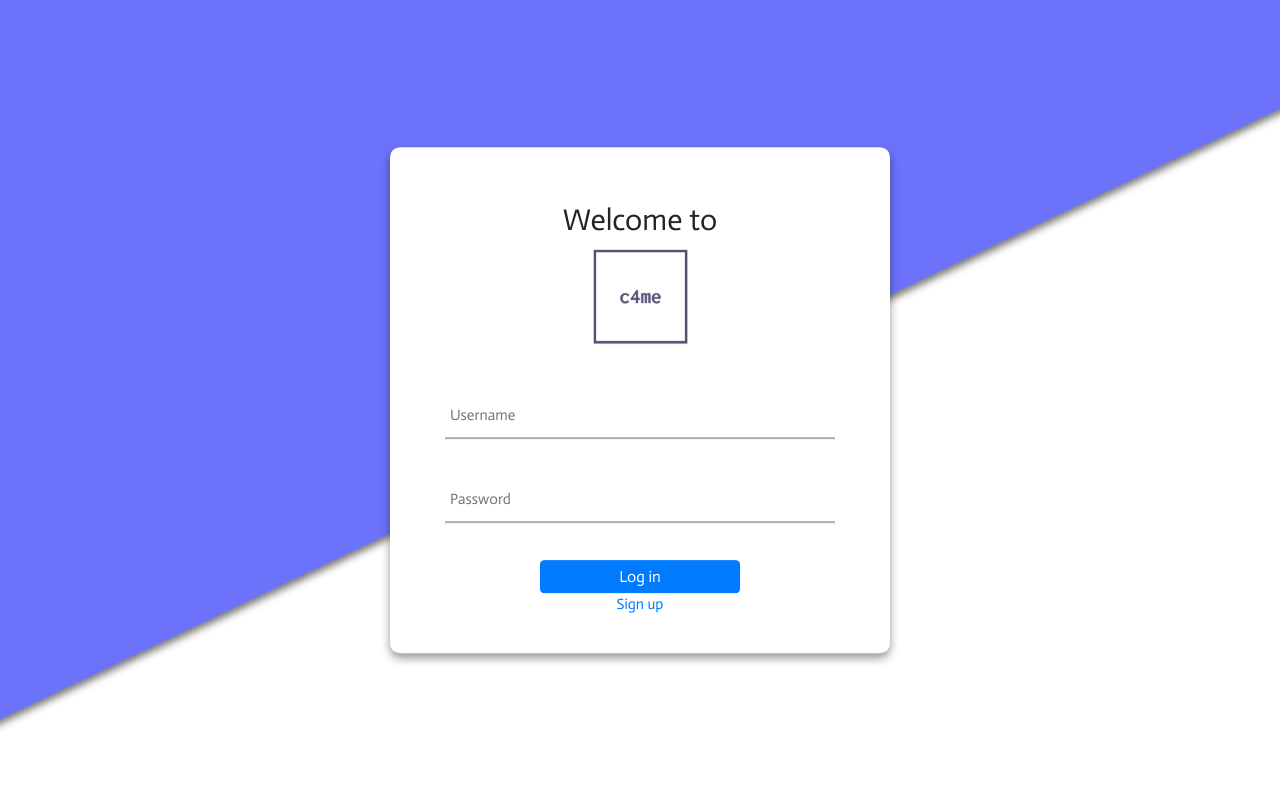
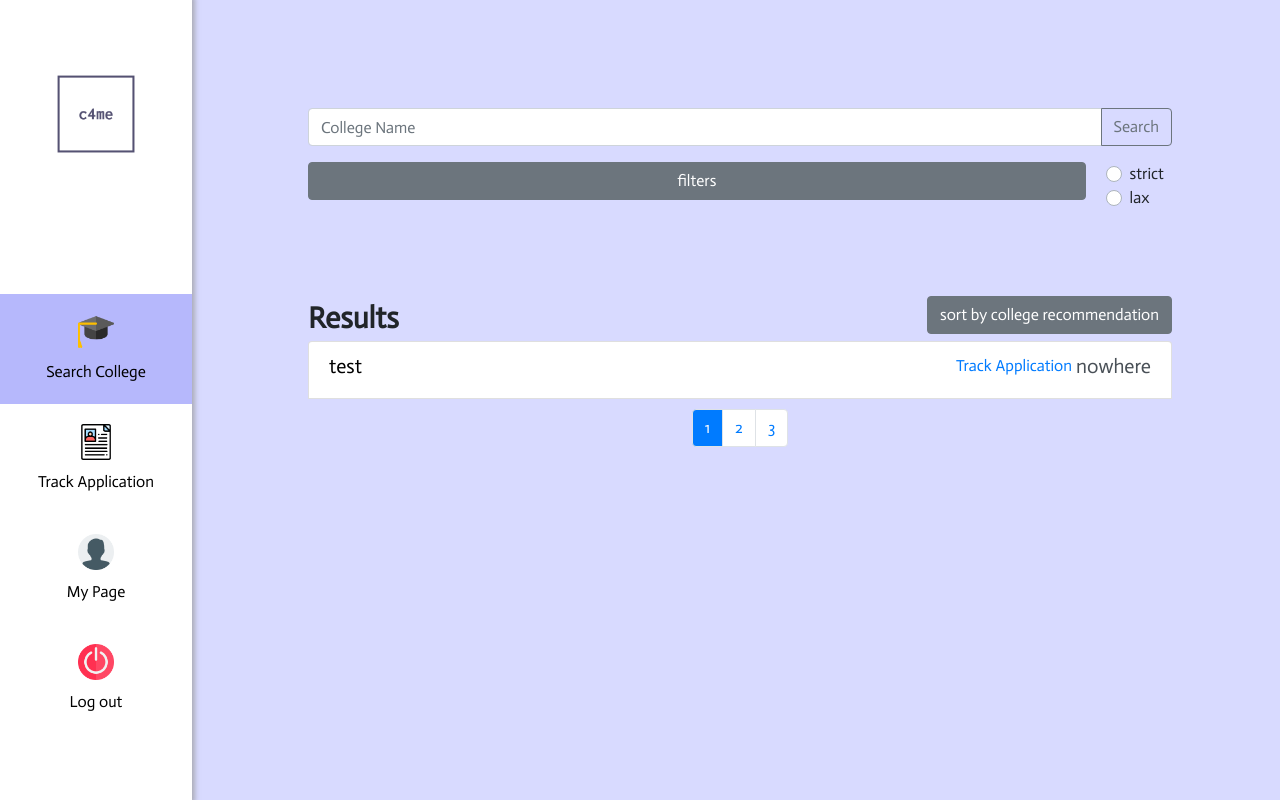
Before and after one commit to RongYu98/DRAX, a React (Create React App) app in the folder front_end/react_app/: page /main in a window 1280 px wide. Before the commit this address led to /login. Built offline with nearby package versions, Linux system fonts and the light colour scheme.

Commit message:
incorporated front end js

```diff
--- a/front_end/react_app/public/index.html
+++ b/front_end/react_app/public/index.html
@@ -4,6 +4,7 @@
     <meta charset="utf-8" />
     <meta name="viewport" content="width=device-width, initial-scale=1" />
     <meta name="theme-color" content="#000000" />
+    <link rel=”shortcut icon” href=”%PUBLIC_URL%/favicon.png">
     <meta
       name="description"
       content="Web site created using create-react-app"
@@ -18,7 +19,7 @@
       It will be replaced with the URL of the `public` folder during the build.
       Only files inside the `public` folder can be referenced from the HTML.
 
-      Unlike "/favicon.ico" or "favicon.ico", "%PUBLIC_URL%/favicon.ico" will
+      Unlike "/favicon.png" or "favicon.png", "%PUBLIC_URL%/favicon.png" will
       work correctly both with client-side routing and a non-root public URL.
       Learn how to configure a non-root public URL by running `npm run build`.
     -->
@@ -38,5 +39,6 @@
       To begin the development, run `npm start` or `yarn start`.
       To create a production bundle, use `npm run build` or `yarn build`.
     -->
+
   </body>
 </html>
--- a/front_end/react_app/src/common/Constants.js
+++ b/front_end/react_app/src/common/Constants.js
@@ -1,5 +1,5 @@
 const SERVER_URL = "http://localhost:9000";
 const STATUS_OK = 200; // shouldve created this sooner
-const DEBUGGING = false;
+const DEBUGGING = true;
 
 export {SERVER_URL, STATUS_OK, DEBUGGING};
--- /dev/null
+++ b/front_end/react_app/src/components/Dashboard_Right/CollegeItem.js
@@ -0,0 +1,51 @@
+import React from "react";
+
+
+class CollegeItem extends React.Component{
+
+    constructor(props) {
+        super(props);
+        this.state = {
+            display : {display: "None"}
+        }
+
+        this.show_college_details = this.show_college_details.bind(this);
+    }
+
+    show_college_details(event){
+        this.setState({display: {display: (this.state.display.display === "None") ? "flex" : "None"}});
+    }
+
+    render() {
+        let {state, name, institution, admission_rate, tuition, debt, completion, ranking, size} = this.props.data;
+        return(
+            <React.Fragment>
+                <button className="list-group-item list-group-item-action" onClick={this.show_college_details}>
+                    <h5 className="college-name">{name}</h5>
+                    <a href="#">Track Application</a>
+                    <h5>{state}</h5>
+                </button>
+                <div className="item-info" style={this.state.display}>
+                    <table>
+                        <tbody>
+                        <tr>
+                            <td><b>{institution}</b><br/><label>Institution</label></td>
+                            <td><b>{admission_rate}</b><br/><label>Admission rate</label></td>
+                            <td><b>{completion}</b><br/><label>Completion rate</label></td>
+                            <td/>
+                        </tr>
+                        <tr>
+                            <td><b>{tuition}</b><br/><label>Tuition</label></td>
+                            <td><b>{debt}</b><br/><label>Median debt amount</label></td>
+                            <td><b>{ranking}</b><br/><label>Ranking</label></td>
+                            <td><b>{size}</b><br/><label>Size</label></td>
+                        </tr>
+                        </tbody>
+                    </table>
+                </div>
+            </React.Fragment>
+        )
+    }
+}
+
+export default CollegeItem;
--- a/front_end/react_app/src/components/Dashboard/SearchCollege.js
+++ b/front_end/react_app/src/components/Dashboard_Right/SearchCollege.js
@@ -1,12 +1,83 @@
 import React from "react";
 import '../../gui/css/search_college.css';
+import CollegeItem from "./CollegeItem";
 
 class SeachCollege extends React.Component{
+
+    static show = {
+        display : "flex"
+    }
+
+    static hide = {
+        display: "None"
+    }
+
     constructor(props) {
         super(props);
+        this.filter_dropdown_content = React.createRef();
+        this.state = {
+            show_filter: false,
+            ranking_value: "-",
+            current_page_num: 1
+        }
+
+        this.filter_drop_down_clicked = this.filter_drop_down_clicked.bind(this);
+        this.slider_input = this.slider_input.bind(this);
+        this.page_clicked = this.page_clicked.bind(this);
+
+        this.current_page_btn = React.createRef();
     }
 
+
+    filter_drop_down_clicked(event){
+
+        this.setState({show_filter: !this.state.show_filter});
+    }
+
+    slider_input(event){
+        let new_value = event.target.value;
+        if (new_value === "0"){
+            new_value = "-";
+        }else{
+            new_value = (new_value === "601") ? "600+" : new_value;
+        }
+        console.log(new_value);
+        this.setState({ranking_value:new_value});
+    }
+
+    page_clicked(event){
+       let button = event.target;
+       let number = button.innerHTML;
+       this.setState({current_page_num: parseInt(number)})
+    }
+
+    // this will depend on the colleges
+    get_page_buttons(){
+        let page_list = [];
+        for(let i = 1 ; i <= 3; i++){
+            page_list.push(
+                <li  key={`key-${i}`} className="page-item">
+                    <button ref={(ref) => {
+                        if(this.state.current_page_num === i){
+                            this.current_page_btn = ref;
+                        }
+                    }}onClick={this.page_clicked} className={`page-link shadow-none ${(i === this.state.current_page_num) ? "active" : ""}`}>{i}</button>
+                </li>
+            )
+        }
+        return page_list;
+    }
+
+    // dont know where to pull this data from
+    get_colleges(){
+
+    }
+
+
+
     render() {
+        let dummy_page_lists = this.get_page_buttons();
+
         return (
             <div className="right-content">
                 <div className="wrap-search-result">
@@ -24,11 +95,10 @@ class SeachCollege extends React.Component{
                         </div>
                         <div className="filters-box">
                             <div className="filters-dropdown">
-                                <button className="btn btn-secondary shadow-none" type="button"
-                                        id="filters-dropdown-btn">
+                                <button className="btn btn-secondary shadow-none" type="button" id="filters-dropdown-btn" onClick={this.filter_drop_down_clicked}>
                                     filters
                                 </button>
-                                <div id="filters-dropdown-content">
+                                <div style={(this.state.show_filter) ? SeachCollege.show : SeachCollege.hide} ref={this.filter_dropdown_content}  id="filters-dropdown-content">
                                     <table>
                                         <tbody>
                                         <tr>
@@ -39,11 +109,11 @@ class SeachCollege extends React.Component{
                                                            max={100}/>
                                                 </div>
                                             </td>
-                                            <td><b>Max ranking</b><span id="ranking-val">-</span>
+                                            <td><b>Max ranking</b><span id="ranking-val">{this.state.ranking_value}</span>
                                                 <div className="wrap-filter">
                                                     {/* 0 means no preference, 601 means 600 + */}
                                                     <input type="range" min={0} max={601} defaultValue={0}
-                                                           className="slider" id="ranking"/>
+                                                           className="slider" id="ranking" onInput={this.slider_input}/>
                                                 </div>
                                             </td>
                                             <td><b>Major</b>
@@ -203,71 +273,16 @@ class SeachCollege extends React.Component{
                         {/* Initially, there should be no tags inside the tag below. */}
                         {/* Frontend ajax should add tags with data inside the tag below */}
                         <div className="list-group" id="college-list">
-                            <button className="list-group-item list-group-item-action">
-                                {/* data should be included inside h5 tag */}
-                                <h5 className="college-name">State University of New York, Albany</h5>
-                                {/* replace # with Track Application menu end point  */}
-                                <a href="#">Track Application</a>
-                                {/* data should be included inside h5 tag */}
-                                <h5>NY</h5>
-                            </button>
-                            <div className="item-info">
-                                <table>
-                                    <tbody>
-                                    <tr>
-                                        {/* data should be included inside b tags */}
-                                        <td><b>Public</b><br/><label>Institution</label></td>
-                                        <td><b>50%</b><br/><label>Admission rate</label></td>
-                                        <td><b>90%</b><br/><label>Completion rate</label></td>
-                                        <td/>
-                                    </tr>
-                                    <tr>
-                                        <td><b>$20000</b><br/><label>Tuition</label></td>
-                                        <td><b>$20000</b><br/><label>Median debt amount</label></td>
-                                        <td><b>100</b><br/><label>Ranking</label></td>
-                                        <td><b>5000</b><br/><label>Size</label></td>
-                                    </tr>
-                                    </tbody>
-                                </table>
-                            </div>
-                            <button className="list-group-item list-group-item-action">
-                                <h5 className="college-name">State University of New York, Stony Brook</h5>
-                                <a href="#">Track Application</a>
-                                <h5>NY</h5>
-                            </button>
-                            <div className="item-info">
-                                <table>
-                                    <tbody>
-                                    <tr>
-                                        <td><b>Public</b><br/><label>Institution</label></td>
-                                        <td><b>50%</b><br/><label>Admission rate</label></td>
-                                        <td><b>90%</b><br/><label>Completion rate</label></td>
-                                        <td/>
-                                    </tr>
-                                    <tr>
-                                        <td><b>$20000</b><br/><label>Tuition</label></td>
-                                        <td><b>$20000</b><br/><label>Median debt amount</label></td>
-                                        <td><b>100</b><br/><label>Ranking</label></td>
-                                        <td><b>5000</b><br/><label>Size</label></td>
-                                    </tr>
-                                    </tbody>
-                                </table>
-                            </div>
+                            <CollegeItem data= { {name: "test", state: "nowhere", institution: "public" , admission_rate: "50%", tuition:"$2000", debt:"$20000", completion: "90%", ranking: "100", size: "5000"}}/>
                         </div>
                         <nav>
                             {/* Initially, there should be no tags inside the tag below. */}
                             <ul className="pagination" id="pagination">
                                 {/* "active" class below means the current active page button  */}
                                 {/* first page button must be active in default after completing search */}
-                                <li className="page-item">
-                                    <button className="page-link shadow-none active">1</button>
-                                </li>
-                                <li className="page-item">
-                                    <button className="page-link shadow-none">2</button>
-                                </li>
-                                <li className="page-item">
-                                    <button className="page-link shadow-none">3</button>
-                                </li>
+                                {
+                                    dummy_page_lists
+                                }
                             </ul>
                         </nav>
                     </div>
--- a/front_end/react_app/src/components/Main.js
+++ b/front_end/react_app/src/components/Main.js
@@ -4,7 +4,7 @@ import College from '../gui/img/college.png';
 import Application from '../gui/img/application.png';
 import MyPage from '../gui/img/mypage.png';
 import Logout from '../gui/img/logout.png';
-import SeachCollege from "./Dashboard/SearchCollege";
+import SeachCollege from "./Dashboard_Right/SearchCollege";
 
 
 class Main extends React.Component{
@@ -20,19 +20,19 @@ class Main extends React.Component{
                     <div>
                         {/* put chosen="true" to corresponding menu button */}
                         {/* for each menu button, replace # with appropriate end point  */}
-                        <button onClick="location.href='#'" chosen="true">
+                        <button chosen="true">
                             <div className="wrap-icon"><img src={College} alt="college"/></div>
                             <div>Search College</div>
                         </button>
-                        <button onClick="location.href='#'">
+                        <button >
                             <div className="wrap-icon"><img src={Application} alt="application"/></div>
                             <div>Track Application</div>
                         </button>
-                        <button onClick="location.href='#'">
+                        <button >
                             <div className="wrap-icon"><img src={MyPage} alt="mypage"/></div>
                             <div>My Page</div>
                         </button>
-                        <button onClick="location.href='#'">
+                        <button >
                             <div className="wrap-icon"><img src={Logout} alt="logout"/></div>
                             <div>Log out</div>
                         </button>
```
Also changed, not shown: front_end/react_app/public/favicon.png (added), front_end/react_app/public/manifest.json, 1 other file (tests, documents, lock files or other folders).
